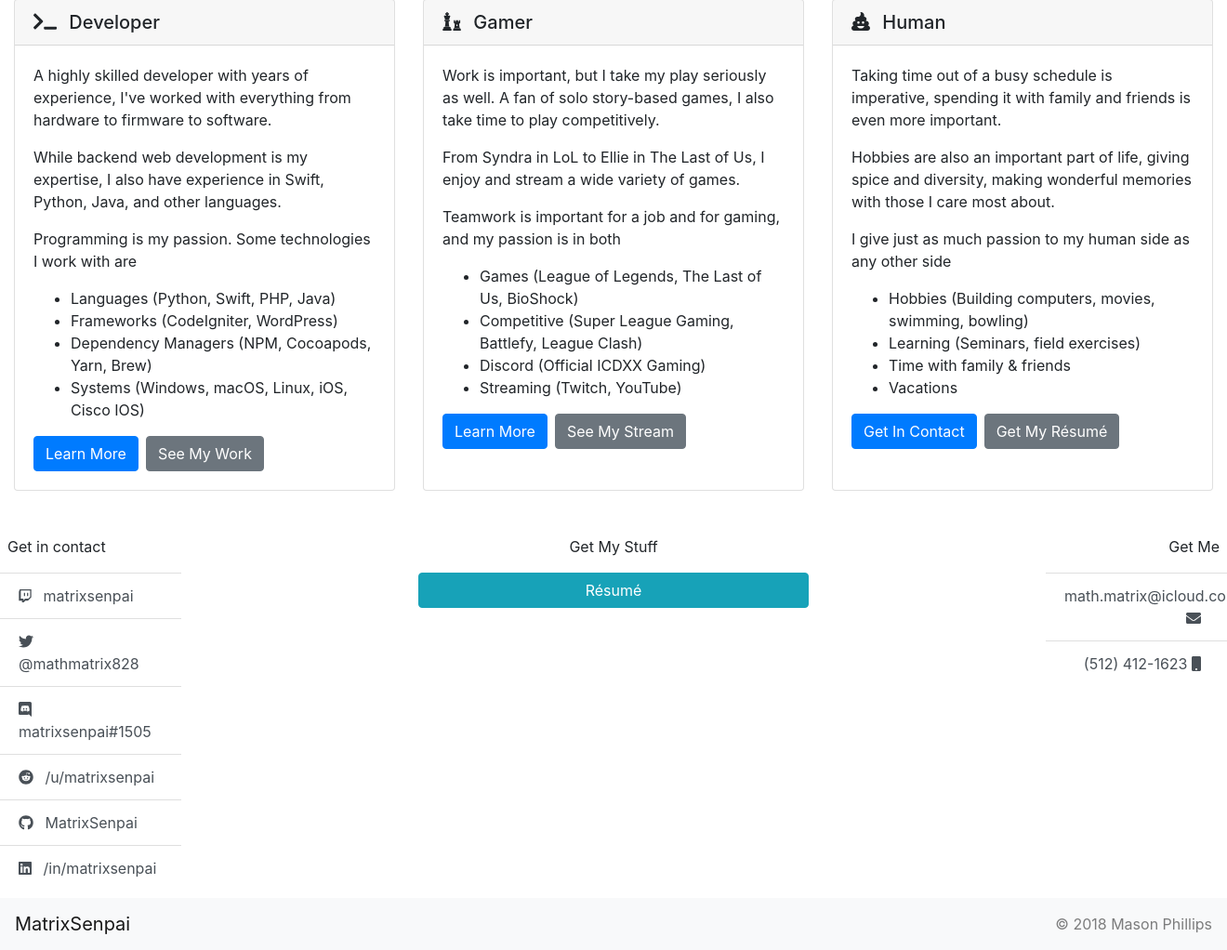
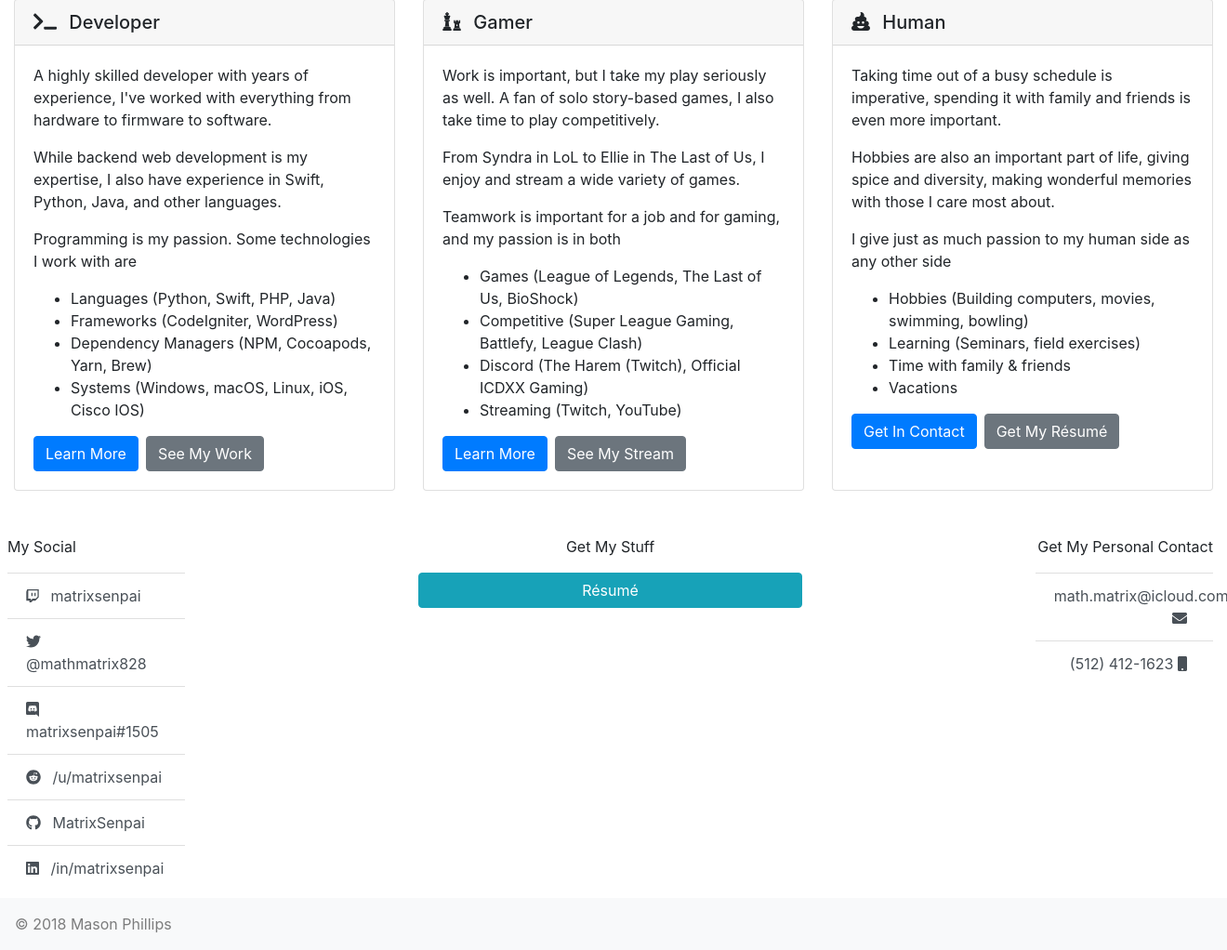
Before and after one commit to MatrixSenpai/MStudios, a Node server app: template views/index.pug in a window 1320 px wide; the page is wider, and only the part inside the window is pictured. Shown: the part 491-1513 px from the top of that part at 93% size. Run offline with Node 20, Linux system fonts and the light colour scheme; the template is opened without the code that fills it, so the values that code supplies are empty; some libraries are stand-ins or nearby versions.

Commit message:
sizing issues and refactoring section titles

```diff
--- a/views/imports/foot/main.pug
+++ b/views/imports/foot/main.pug
@@ -1,6 +1,6 @@
-div.row.mt-5
+div.row.mt-5.mr-0.pl-2
     div.col-md-2.text-left.animated.bounceInLeft
-        p.ml-2 Get in contact
+        p My Social
         div.list-group.list-group-flush
             a.list-group-item.list-group-item-action(href="/media/twitch" target="_blank") <i class="fab fa-twitch mr-2"></i> matrixsenpai
             a.list-group-item.list-group-item-action(href="/media/twitter" target="_blank") <i class="fab fa-twitter mr-2"></i> &#64;mathmatrix828
@@ -12,13 +12,12 @@
         p Get My Stuff
         a.btn.btn-block.btn-info(href="/download/resume" target="_blank") R&#233;sum&#233;
     div.col-md-2.offset-md-2.text-right.animated.bounceInRight
-        p.mr-2 Get Me
+        p Get My Personal Contact
         div.list-group.list-group-flush
             a.list-group-item.list-group-item-action(href="/media/email") math.matrix&#64;icloud.com <i class="fas fa-envelope mr-2"></i>
             a.list-group-item.list-group-item-action(href="#") (512) 412-1623 <i class="fas fa-mobile mr-2"></i>
 
 nav.navbar.navbar-light.bg-light.mt-2
-    a.navbar-brand(href="#") MatrixSenpai
     span.navbar-text &copy; 2018 Mason Phillips
 
 
--- a/views/index.pug
+++ b/views/index.pug
@@ -33,7 +33,7 @@
                         ul
                             li Games (League of Legends, The Last of Us, BioShock)
                             li Competitive (Super League Gaming, Battlefy, League Clash)
-                            li Discord (Official ICDXX Gaming)
+                            li Discord (The Harem (Twitch), Official ICDXX Gaming)
                             li Streaming (Twitch, YouTube)
                         a.btn.btn-primary(href="/social") Learn More
                         a.btn.btn-secondary.ml-2(href="/media/twitch" target="_blank") See My Stream
```
